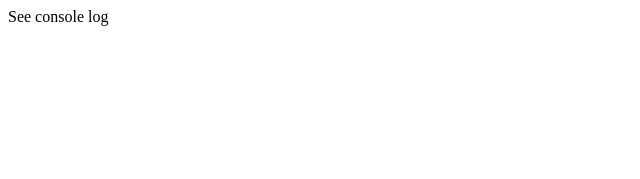
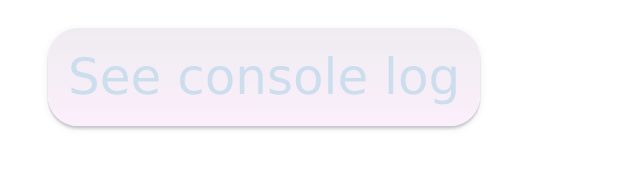
Before and after one commit to panawita/goit-js-hw-02, a plain HTML site: page index.html in a window 1280 px wide. Shown: the whole page, without its empty margins (0-640 px from the left). Drawn offline with Linux system fonts and the light colour scheme.

Commit message:
Styles experiments

```diff
--- a/index.html
+++ b/index.html
@@ -3,10 +3,12 @@
   <head>
     <meta charset="UTF-8" />
     <meta name="viewport" content="width=device-width, initial-scale=1.0" />
+
     <title>JS Homework 2</title>
+    <link rel="stylesheet" href="style.css" />
   </head>
   <body>
-    See console log
+    <p class="body-line">See console log</p>
   </body>
   <script src="task-1.js"></script>
   <script src="task-2.js"></script>
--- /dev/null
+++ b/style.css
@@ -0,0 +1,22 @@
+.body-line {
+  font-family: Verdana, Geneva, Tahoma, sans-serif;
+  font-size: 50px;
+  color: rgb(204, 222, 238);
+  background-image: linear-gradient(rgb(239, 236, 241), rgb(251, 239, 251));
+  display: inline-flex;
+  padding: 20px;
+  border-radius: 30px;
+  margin-top: 20px;
+  margin-left: 40px;
+  box-shadow: 0px 2px 8px 0px rgba(46, 47, 66, 0.08),
+    0px 2px 2px 0px rgba(46, 47, 66, 0.16),
+    0px 4px 2px 0px rgba(46, 47, 66, 0.08);
+
+  transition: 1s cubic-bezier(0.4, 0, 0.2, 1);
+}
+.body-line:hover {
+  transform: scale(120%);
+  color: #fff;
+  cursor: pointer;
+  text-shadow: 2px 2px rgb(112, 102, 111);
+}
```
